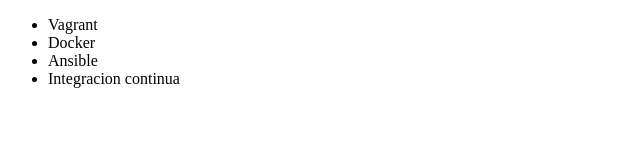
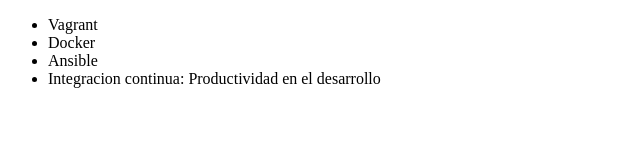
Before and after one commit to MarceloGT64/alura_git, a plain HTML site: page index.html in a window 1280 px wide. Shown: the whole page, without its empty margins (0-640 px from the left). Drawn offline with Linux system fonts and the light colour scheme.

Commit message:
Renombrando el item curso integracion

```diff
--- a/index.html
+++ b/index.html
@@ -9,7 +9,7 @@
          <li> Vagrant </li>
          <li> Docker </li>
          <li> Ansible </li>
-         <li> Integracion continua </li>
+         <li> Integracion continua: Productividad en el desarrollo</li>
      </ul>
 </body>
 </html>
```
